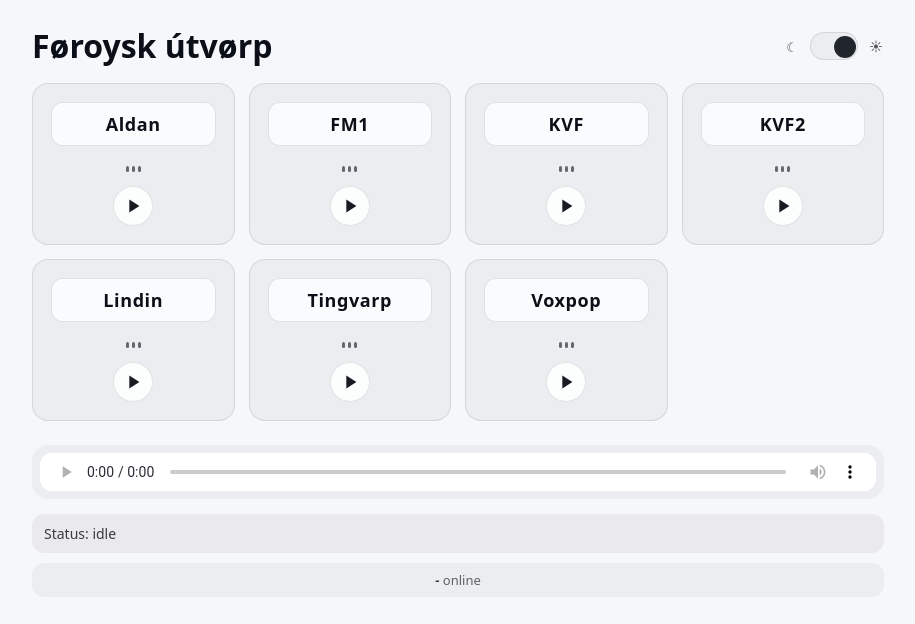
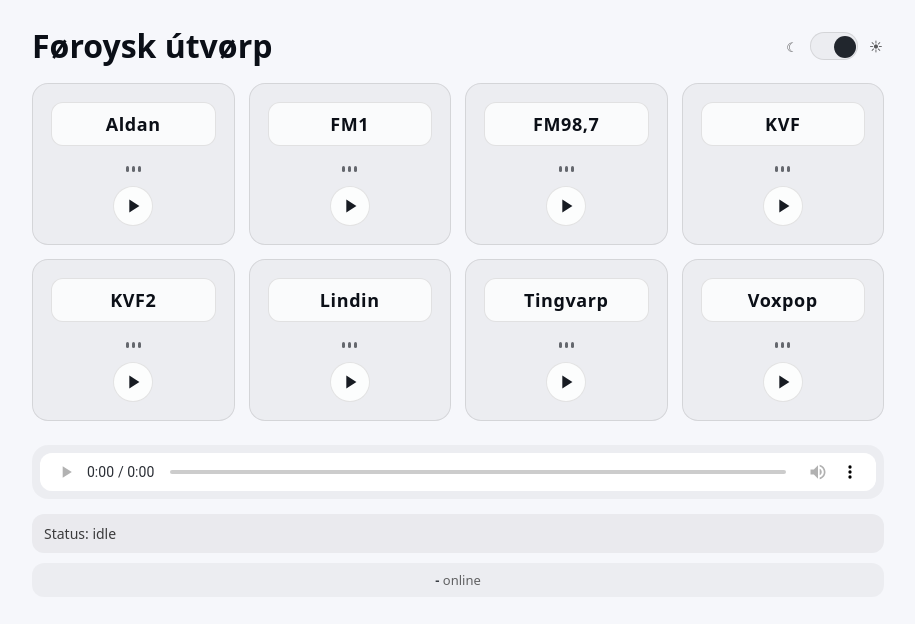
Before and after one commit to puruslotion7/radio, a website: page public/index.html in a window 1280 px wide. Shown: the whole page, without its empty margins (182-1097 px from the left). Drawn offline with nearby package versions, Linux system fonts and the light colour scheme.

Commit message:
added new station fm98,7

```diff
--- a/public/index.html
+++ b/public/index.html
@@ -385,6 +385,13 @@
       name: "Lindin",
       type: "direct",
       stream: "https://high.lindin.fo/",
+      subtitle: "",
+      volume: 1.0
+    },
+    {
+      name: "FM98,7",
+      type: "direct",
+      stream: "https://liveradio.stream.fo/listen/fm98,7/web",
       subtitle: "",
       volume: 1.0
     },
```
